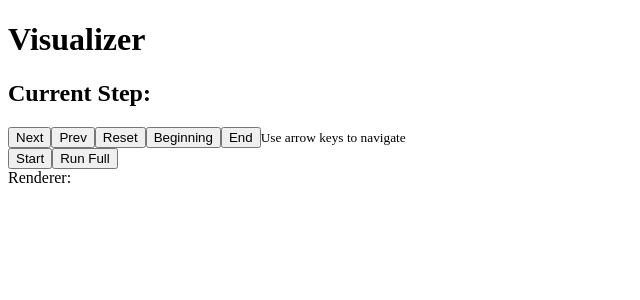
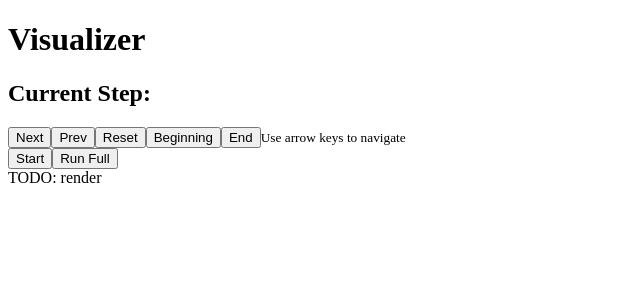
Before and after one commit to irdkwmnsb/visualizer, a React (Vite) app: page / in a window 1280 px wide. Shown: the top 300 px of the page, without its empty margins (0-640 px from the left). Built offline with nearby package versions, Linux system fonts and the light colour scheme.

Commit message:
Tie to main app

```diff
--- a/src/App.tsx
+++ b/src/App.tsx
@@ -1,5 +1,5 @@
-import { BubbleSortStarter } from "./visualizers/bubble-sort/start";
-import { BubbleSortRender } from "./visualizers/bubble-sort/render";
+import { DBScanStarter } from "./visualizers/dbscan/start";
+import { DBScanRender } from "./visualizers/dbscan/render";
 import { useVisualizer } from "./lib/hooks";
 import { useEffect, useState } from "react";
 
@@ -48,8 +48,8 @@ const App = () => {
     <button onClick={() => setEventOverride(0)}>Beginning</button>
     <button onClick={() => setEventOverride(events.length - 1)}>End</button>
     <small>Use arrow keys to navigate</small>
-    <BubbleSortStarter doStart={start}/>
-    <BubbleSortRender curState={curStateOverride} curEvent={curEventOverride}/>
+    <DBScanStarter doStart={start}/>
+    <DBScanRender curState={curStateOverride} curEvent={curEventOverride}/>
     <div>
       {events && events.map((x, i) => {
         return <div key={i}>
--- a/src/lib/hooks.tsx
+++ b/src/lib/hooks.tsx
@@ -1,5 +1,5 @@
 import { useSyncExternalStore } from "react";
-import { globalStore } from "../visualizers/bubble-sort";
+import { globalStore } from "../visualizers/dbscan";
 
 export const useVisualizer = () => {
     return useSyncExternalStore(globalStore.subscribe, globalStore.getCurSnapshot);
```
